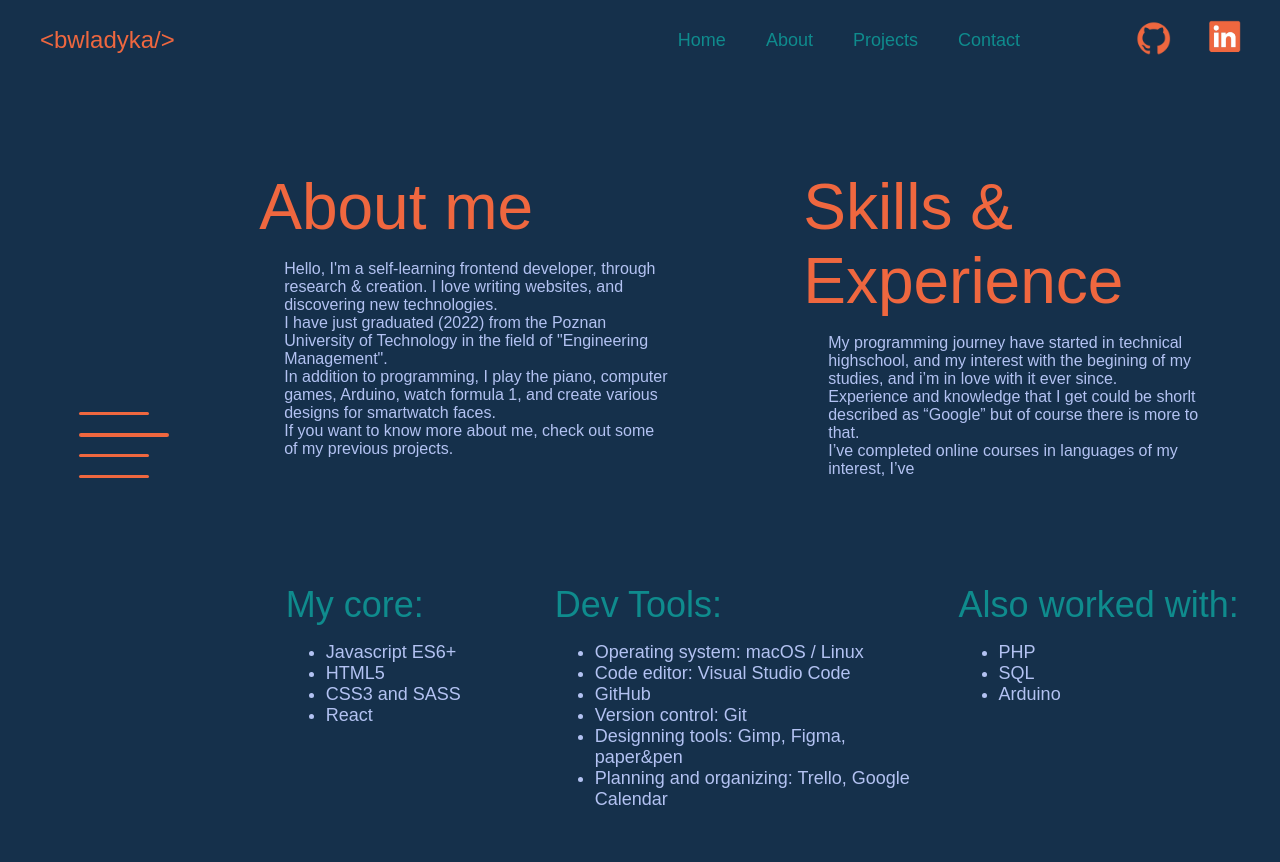
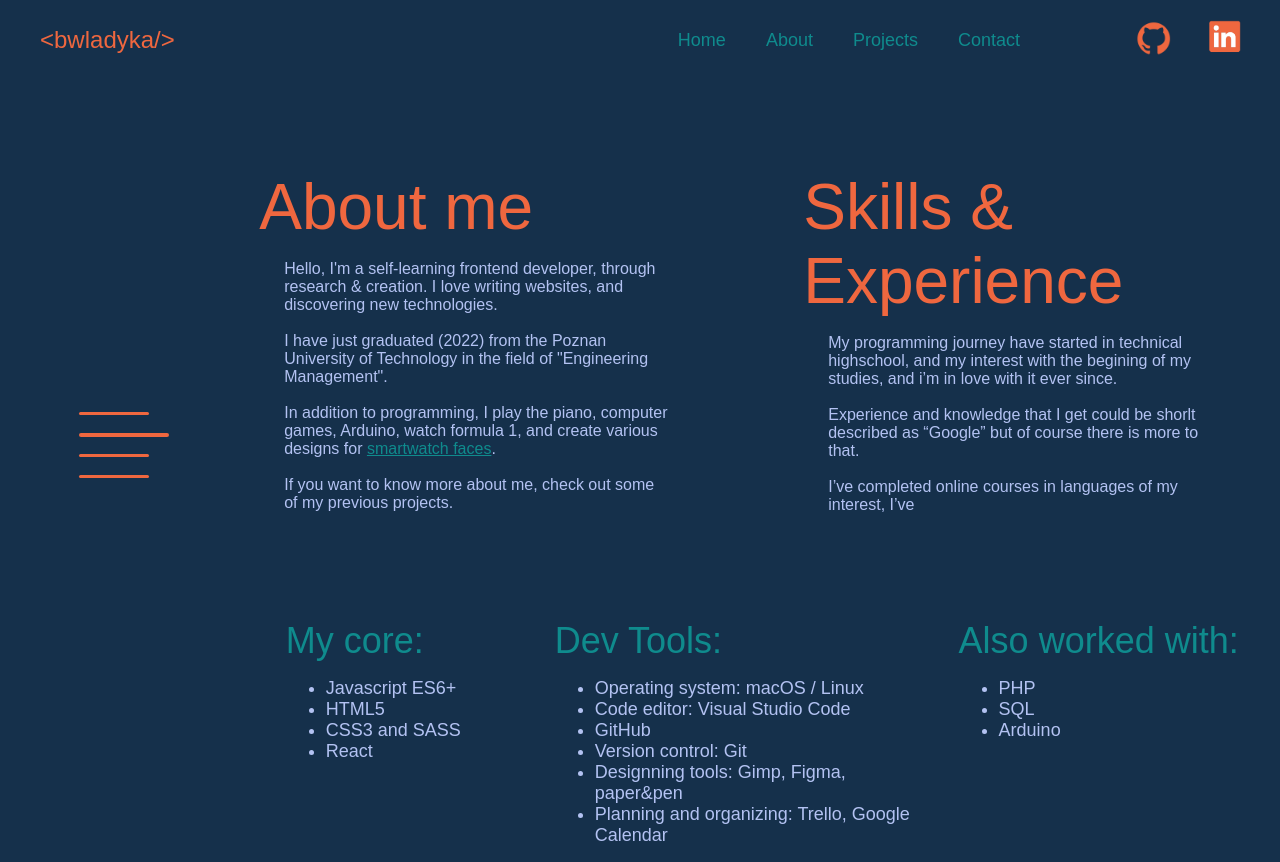
Before and after one commit to AlienQbw/portfolio-react, a React (Create React App) app: page /about in a window 1280 px wide. Before the commit the page ends 826 px from the top, so only its background shows below. Built offline with nearby package versions, Linux system fonts and the light colour scheme.

Commit message:
added behavior to the links in navbar

```diff
--- a/src/components/organisms/Navigation/Navigation.styles.js
+++ b/src/components/organisms/Navigation/Navigation.styles.js
@@ -31,8 +31,20 @@ export const Wrapper = styled.div`
     margin: 5px 20px 5px 20px;
   }
   ul li a {
+    display: inline-block;
     text-decoration: none;
-    color: ${({ theme }) => theme.colors.links};
+    color: ${({ theme: { colors } }) => colors.links};
+    border-bottom: 1px solid ${({ theme: { colors } }) => colors.orange};
+    border: transparent;
+    :hover {
+      transition: 0.25s;
+      transform: rotate(5deg);
+      border-bottom: 1px solid ${({ theme: { colors } }) => colors.orange};
+    }
+    :active {
+      transition: 1s;
+      transform: scale(1.8);
+    }
   }
   .nav-icon-links {
     margin: 15px;
--- a/src/views/about/About.js
+++ b/src/views/about/About.js
@@ -13,12 +13,18 @@ const About = () => {
                 & creation. I love writing websites, and discovering new
                 technologies.
                 <br />
+                <br />
                 I have just graduated (2022) from the Poznan University of
                 Technology in the field of "Engineering Management".
                 <br />
+                <br />
                 In addition to programming, I play the piano, computer games,
-                Arduino, watch formula 1, and create various designs for
-                smartwatch faces.
+                Arduino, watch formula 1, and create various designs for&nbsp;
+                <a href="https://www.facer.io/u/alienq" target="_blank">
+                  smartwatch faces
+                </a>
+                .
+                <br />
                 <br />
                 If you want to know more about me, check out some of my previous
                 projects.
@@ -33,8 +39,10 @@ const About = () => {
                 my interest with the begining of my studies, and i’m in love
                 with it ever since.
                 <br />
+                <br />
                 Experience and knowledge that I get could be shorlt described as
                 “Google” but of course there is more to that.
+                <br />
                 <br />
                 I’ve completed online courses in languages of my interest, I’ve
               </p>
--- a/src/views/about/About.styles.js
+++ b/src/views/about/About.styles.js
@@ -37,6 +37,11 @@ export const Wrapper = styled.div`
       }
       .paragraph {
         padding-left: 25px;
+
+        a {
+          color: ${({ theme: { colors } }) => colors.links};
+          text-decoration: underline;
+        }
       }
     }
     .skills-container {
```
